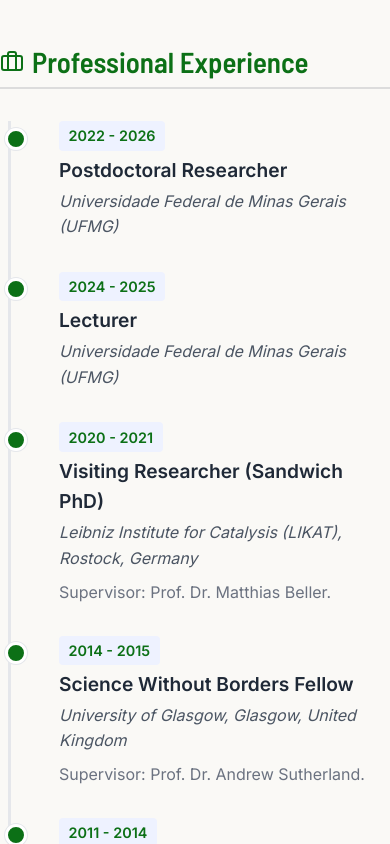
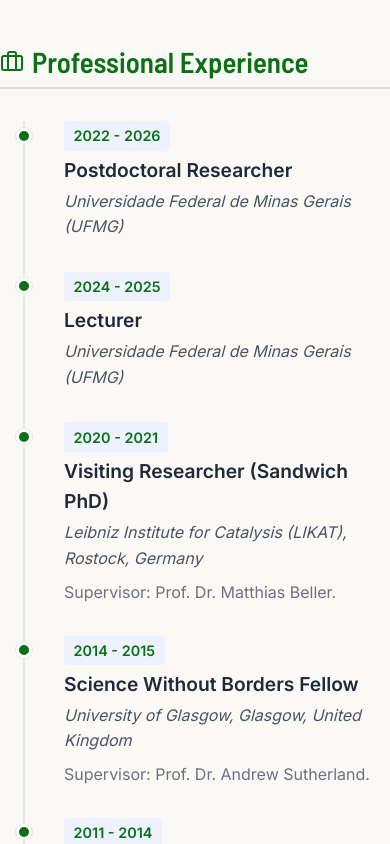
Before and after one commit to HareWareSolutions/DeloloGroup, a React (Vite) app: page /fabio-delolo in a window 390 px wide. Shown: the part 2220-3064 px from the top of the page. Built offline with nearby package versions, Linux system fonts and the light colour scheme; no server answers.

Commit message:
marcadores corrigidos

```diff
--- a/src/pages/Fabio.module.css
+++ b/src/pages/Fabio.module.css
@@ -76,9 +76,21 @@
 /* Timeline / Experience */
 .timeline {
     position: relative;
-    padding-left: 2rem;
+    padding-left: 48px;
+    /* Fixed gutter in pixels for precision */
     margin-bottom: var(--spacing-3xl);
-    border-left: 3px solid #e5e7eb;
+}
+
+.timeline::before {
+    content: '';
+    position: absolute;
+    left: 24px;
+    /* Exact center of 48px gutter */
+    top: 0;
+    bottom: 0;
+    width: 2px;
+    background: #e5e7eb;
+    transform: translateX(-50%);
 }
 
 .timelineItem {
@@ -90,25 +102,22 @@
 .timelineItem::before {
     content: '';
     position: absolute;
-    /* Center the dot on the line.
-       Padding left of timeline is 2rem (approx 32px).
-       Item padding is var(--spacing-lg) (approx 1.5rem/24px) but relative to item content.
-       We need to go back to the border.
-       Border is at 0px relative to .timeline.
-       Start of .timelineItem content is at 2rem (padding of parent) + 0 (margin).
-       So left: -2rem brings us to the border.
-       Line is 3px wide. Center is 1.5px.
-       Dot is 1rem (16px) wide. Center is 8px.
-       To align centers: -2rem + 1.5px - 8px = -2rem - 6.5px.
-       Since we don't have exact pixels, let's use calc.
+    /*
+       Item padding creates the offset.
+       Target Center: -24px relative to content start.
+       (Because content starts at 48px, center is at 24px. 24 - 48 = -24).
     */
-    left: calc(-2rem - 0.5rem + 1.5px);
+    left: -24px;
+    transform: translateX(-50%);
     top: 0.4rem;
-    width: 1rem;
-    height: 1rem;
+    width: 16px;
+    /* Explicit pixels matching design */
+    height: 16px;
     background: var(--color-primary);
     border-radius: 50%;
     border: 3px solid white;
+    box-sizing: border-box;
+    /* Crucial for calc consistency */
     box-shadow: 0 0 0 1px #e5e7eb;
 }
 
@@ -122,6 +131,8 @@
     font-size: 0.9rem;
     margin-bottom: var(--spacing-xs);
 }
+
+/* ... existing styles ... */
 
 .itemTitle {
     font-size: 1.2rem;
@@ -213,18 +224,33 @@
         width: 180px;
         height: 180px;
         border-radius: 50%;
-        /* Make it round on mobile for better look or keep rectangular but smaller */
         margin-bottom: var(--spacing-md);
         object-position: top;
     }
 
     .timeline {
-        padding-left: 1.5rem;
-        margin-left: 0.5rem;
+        padding-left: 32px;
+        /* Smaller gutter on mobile */
+        margin-left: 8px;
+    }
+
+    .timeline::before {
+        left: 16px;
+        /* Center of 32px gutter */
+        top: 0;
+        bottom: 0;
+        width: 2px;
+        background: #e5e7eb;
+        transform: translateX(-50%);
     }
 
     .timelineItem::before {
-        left: calc(-1.5rem - 0.5rem + 1.5px);
+        /*
+           Item content starts at 32px.
+           Target Center: 16px.
+           Offset: 16px - 32px = -16px.
+        */
+        left: -16px;
     }
 }
 
```
